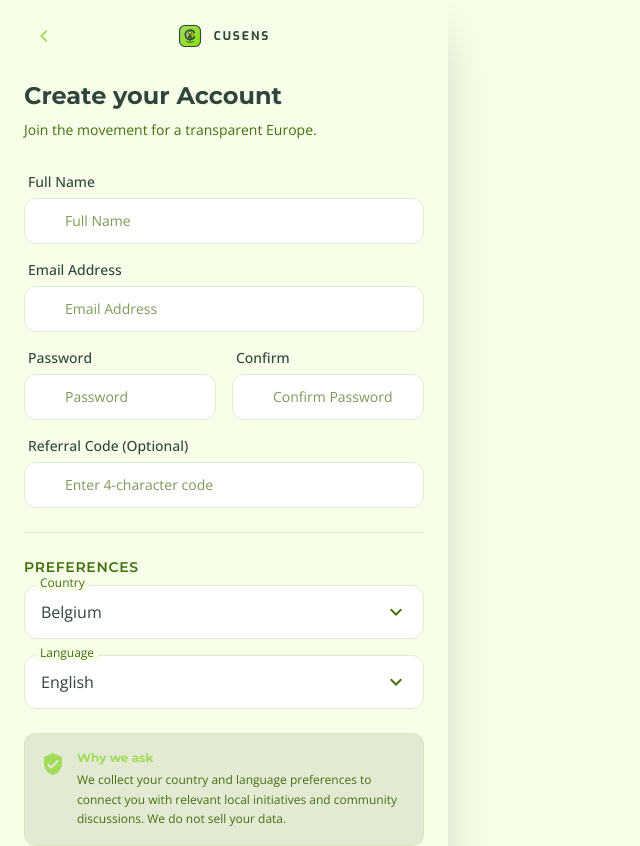
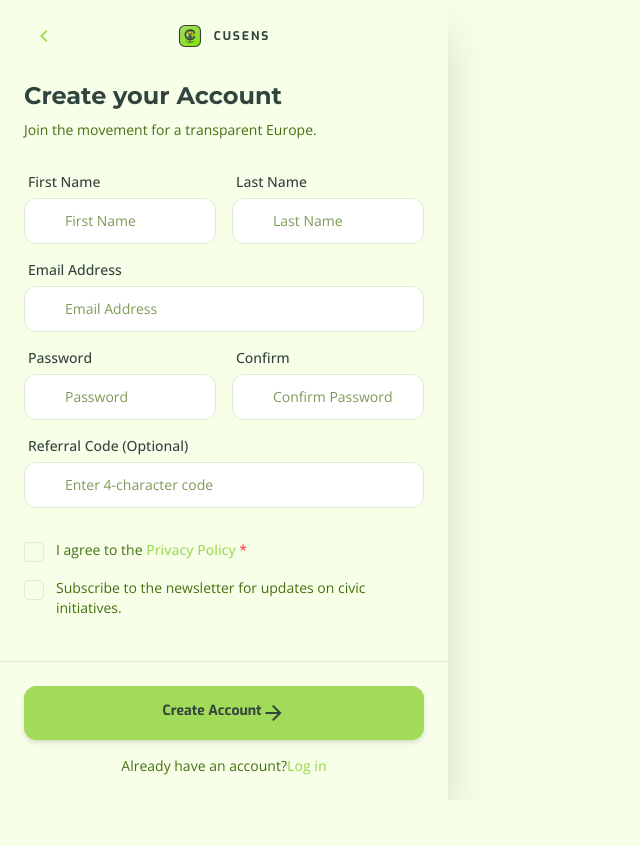
Before and after one commit to Andrei1694/the-party-app, a React (Vite) app in the folder frontend/: page /register in a window 1280 px wide. Shown: the top 846 px of the page, without its empty margins (0-640 px from the left). After the commit the page ends 800 px from the top, so only its background shows below. Built offline with nearby package versions, Linux system fonts and the light colour scheme; no server answers.

Commit message:
feat: update Register and UserService to handle first and last name validation; add corresponding tests

```diff
--- a/frontend/src/pages/Register.jsx
+++ b/frontend/src/pages/Register.jsx
@@ -8,19 +8,33 @@ import getFieldError from '../forms/getFieldError';
 import useFormSubmitHandler from '../forms/useFormSubmitHandler';
 import { registerUser } from '../requests';
 
+const requiredTrimmedValidator = (fieldName) => ({
+  onChange: ({ value }) => {
+    if (!value.trim()) {
+      return `${fieldName} is required.`;
+    }
+    return undefined;
+  },
+  onSubmit: ({ value }) => {
+    if (!value.trim()) {
+      return `${fieldName} is required.`;
+    }
+    return undefined;
+  },
+});
+
 const Register = () => {
   const router = useRouter();
   const [error, setError] = useState(null);
 
   const form = useForm({
     defaultValues: {
-      fullName: '',
+      firstName: '',
+      lastName: '',
       email: '',
       password: '',
       confirmPassword: '',
       referralCode: '',
-      country: 'Belgium',
-      language: 'English',
       agreePrivacy: false,
       subscribeNewsletter: false,
     },
@@ -28,9 +42,15 @@ const Register = () => {
       setError(null);
 
       try {
+        const firstName = value.firstName.trim();
+        const lastName = value.lastName.trim();
         const payload = {
           email: value.email,
           password: value.password,
+          userProfile: {
+            firstName,
+            lastName,
+          },
         };
         if (value.referralCode.trim()) {
           payload.referralCode = value.referralCode.trim().toUpperCase();
@@ -83,20 +103,44 @@ const Register = () => {
 
         <form className="space-y-6" id="register-form" onSubmit={handleSubmit}>
           <div className="space-y-4">
-            <form.Field name="fullName">
+            <div className="flex gap-4">
+              <div className="w-1/2">
+                <form.Field name="firstName" validators={requiredTrimmedValidator('First name')}>
                   {(field) => (
                     <InputField
-                  label="Full Name"
-                  id="fullname"
-                  name="fullname"
+                      label="First Name"
+                      id="first-name"
+                      name="first-name"
                       type="text"
-                  placeholder="Full Name"
+                      placeholder="First Name"
                       value={field.state.value}
                       onBlur={field.handleBlur}
                       onChange={(event) => field.handleChange(event.target.value)}
+                      error={getFieldError(field.state.meta.errors)}
+                      required
                     />
                   )}
                 </form.Field>
+              </div>
+              <div className="w-1/2">
+                <form.Field name="lastName" validators={requiredTrimmedValidator('Last name')}>
+                  {(field) => (
+                    <InputField
+                      label="Last Name"
+                      id="last-name"
+                      name="last-name"
+                      type="text"
+                      placeholder="Last Name"
+                      value={field.state.value}
+                      onBlur={field.handleBlur}
+                      onChange={(event) => field.handleChange(event.target.value)}
+                      error={getFieldError(field.state.meta.errors)}
+                      required
+                    />
+                  )}
+                </form.Field>
+              </div>
+            </div>
 
             <form.Field name="email">
               {(field) => (
@@ -186,84 +230,6 @@ const Register = () => {
                 />
               )}
             </form.Field>
-          </div>
-
-          <div className="h-px w-full bg-cusens-border my-6"></div>
-
-          <div className="space-y-4">
-            <h2 className="text-sm font-semibold uppercase tracking-wider text-cusens-text-secondary mb-2">
-              Preferences
-            </h2>
-            <form.Field name="country">
-              {(field) => (
-                <div className="relative">
-                  <select
-                    className="appearance-none block w-full px-4 py-3.5 bg-cusens-surface border border-cusens-border rounded-xl text-cusens-text-primary focus:outline-none focus:ring-2 focus:ring-cusens-primary focus:border-transparent transition-all"
-                    id="country"
-                    name="country"
-                    value={field.state.value}
-                    onBlur={field.handleBlur}
-                    onChange={(event) => field.handleChange(event.target.value)}
-                  >
-                    <option>Belgium</option>
-                    <option>France</option>
-                    <option>Germany</option>
-                    <option>Netherlands</option>
-                    <option>Spain</option>
-                    <option>Italy</option>
-                  </select>
-                  <div className="pointer-events-none absolute inset-y-0 right-0 flex items-center px-4 text-cusens-text-secondary">
-                    <span className="material-icons">expand_more</span>
-                  </div>
-                  <label
-                    className="absolute -top-2.5 left-3 px-1 bg-cusens-bg text-xs text-cusens-text-secondary"
-                    htmlFor="country"
-                  >
-                    Country
-                  </label>
-                </div>
-              )}
-            </form.Field>
-
-            <form.Field name="language">
-              {(field) => (
-                <div className="relative">
-                  <select
-                    className="appearance-none block w-full px-4 py-3.5 bg-cusens-surface border border-cusens-border rounded-xl text-cusens-text-primary focus:outline-none focus:ring-2 focus:ring-cusens-primary focus:border-transparent transition-all"
-                    id="language"
-                    name="language"
-                    value={field.state.value}
-                    onBlur={field.handleBlur}
-                    onChange={(event) => field.handleChange(event.target.value)}
-                  >
-                    <option>English</option>
-                    <option>Français</option>
-                    <option>Deutsch</option>
-                    <option>Nederlands</option>
-                  </select>
-                  <div className="pointer-events-none absolute inset-y-0 right-0 flex items-center px-4 text-cusens-text-secondary">
-                    <span className="material-icons">expand_more</span>
-                  </div>
-                  <label
-                    className="absolute -top-2.5 left-3 px-1 bg-cusens-bg text-xs text-cusens-text-secondary"
-                    htmlFor="language"
-                  >
-                    Language
-                  </label>
-                </div>
-              )}
-            </form.Field>
-          </div>
-
-          <div className="bg-cusens-green-light border border-cusens-green/20 p-4 rounded-xl flex gap-3 items-start mt-6">
-            <span className="material-icons text-cusens-green text-xl mt-0.5">verified_user</span>
-            <div>
-              <h3 className="text-xs font-bold text-cusens-green mb-1">Why we ask</h3>
-              <p className="text-xs text-cusens-text-secondary leading-relaxed">
-                We collect your country and language preferences to connect you with relevant local
-                initiatives and community discussions. We do not sell your data.
-              </p>
-            </div>
           </div>
 
           <div className="space-y-4 pt-2">
```
Also changed, not shown: 2 other files (tests, documents, lock files or other folders). Lines whose indentation alone changed are shown as unchanged.
